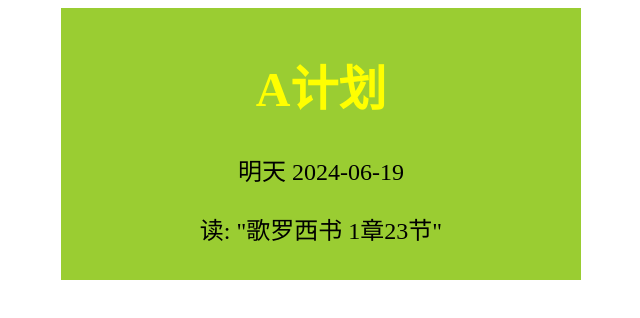
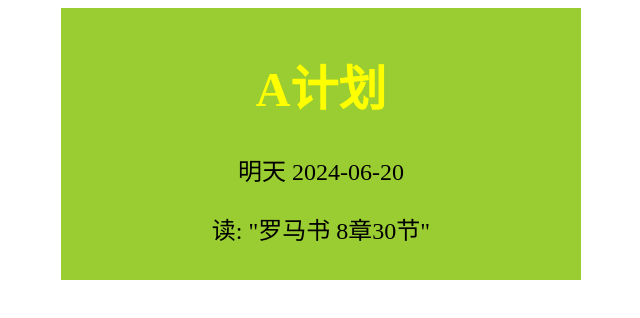
Before and after one commit to zextmayamaya/zextmayamaya.github.io, a plain HTML site: page index.html in a window 1280 px wide. Shown: the whole page, without its empty margins (319-959 px from the left). Drawn offline with Linux system fonts and the light colour scheme.

Commit message:
update index.html

```diff
--- a/index.html
+++ b/index.html
@@ -9,10 +9,10 @@
 	<div>
 		<h1>A计划</h1>
 		<p>明天
-2024-06-19
+2024-06-20
 		</p>
 		<p>读:
-"歌罗西书 1章23节"
+"罗马书 8章30节"
 		</p>
 	</div>
 	<style>
```
